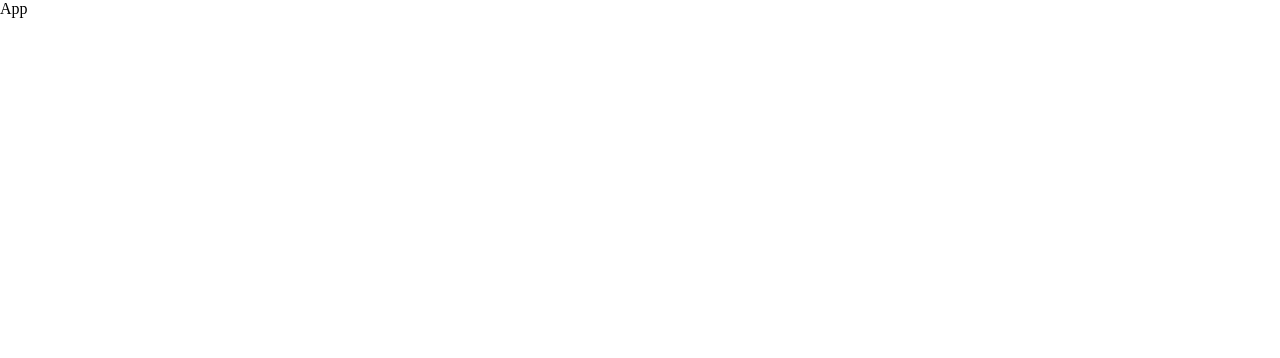
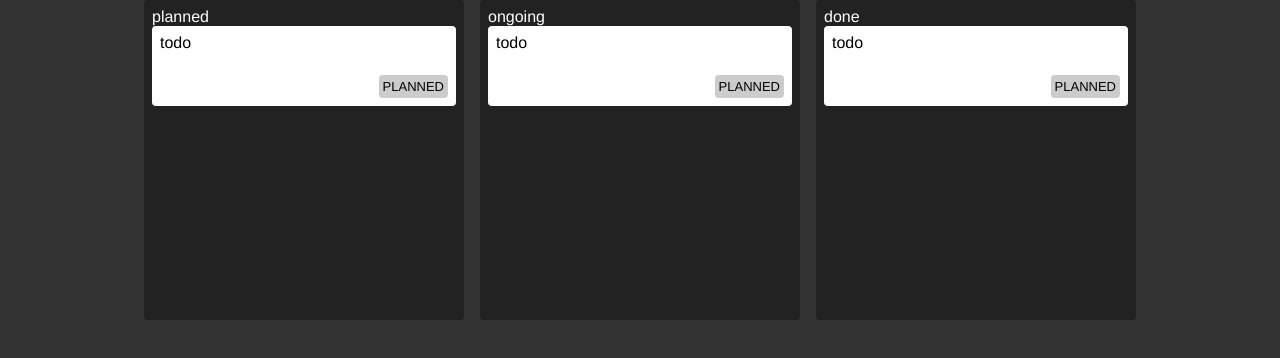
Before and after one commit to prathu9/kanban-zustand, a React (Vite) app: page / in a window 1280 px wide. Shown: the top 358 px of the page. Built offline with nearby package versions, Linux system fonts and the light colour scheme.

Commit message:
updated task component

```diff
--- a/package.json
+++ b/package.json
@@ -10,6 +10,7 @@
     "preview": "vite preview"
   },
   "dependencies": {
+    "classnames": "^2.3.2",
     "react": "^18.2.0",
     "react-dom": "^18.2.0",
     "zustand": "^4.4.3"
--- a/src/App.css
+++ b/src/App.css
@@ -1,4 +1,7 @@
 .App{
   background: var(--COLOR-GRAY);
   min-height: 100vh;
+  display: flex;
+  justify-content: center;
+  align-items: start;
 }
--- a/src/App.tsx
+++ b/src/App.tsx
@@ -1,11 +1,14 @@
 import './App.css'
+import Column from './components/Column'
 
 function App() {
 
   return (
     <>
-      <div>
-        App
+      <div className="App">
+        <Column state="planned" />
+        <Column state="ongoing"/>
+        <Column state="done"/>
       </div>
     </>
   )
--- /dev/null
+++ b/src/components/Column.css
@@ -0,0 +1,10 @@
+.column{
+    background: var(--COLOR-GRAY-DARK);
+    min-height: 20rem;
+    color: #fff;
+    width: 33%;
+    max-width: 20rem;
+    margin: 0 0.5rem;
+    border-radius: 4px;
+    padding: 0.5rem;
+}
--- /dev/null
+++ b/src/components/Column.tsx
@@ -0,0 +1,17 @@
+import Task from "./Task"
+import "./Column.css"
+
+type ColumnProps = {
+    state: string
+}
+
+const Column = ({state}: ColumnProps) => {
+    return(
+        <div className="column">
+            {state}
+            <Task title="todo"/>
+        </div>
+    )
+}
+
+export default Column;
--- /dev/null
+++ b/src/components/Task.css
@@ -0,0 +1,34 @@
+.task{
+    background: white;
+    border-radius: 4px;
+    min-height: 5rem;
+    color: black;
+    padding: 0.5rem;
+    display: flex;
+    flex-direction: column;
+    justify-content: space-between;
+}
+
+.bottomWrapper{
+    display: flex;
+    justify-content: space-between;
+}
+
+.status{
+    font-size: small;
+    background: var(--COLOR-GRAY-LIGHT);
+    padding: 0.25rem;
+    border-radius: 4px;
+}
+
+.PLANNED{
+    background: var(--COLOR-GRAY-LIGHT);
+}
+
+.ONGOING{
+    background: var(--COLOR-ONGOING);
+}
+
+.DONE{
+    background: var(--COLOR-DONE);
+}
--- /dev/null
+++ b/src/components/Task.tsx
@@ -0,0 +1,22 @@
+import classNames from "classnames"
+import "./Task.css"
+
+type TaskProps = {
+    title: string
+}
+
+const STATUS = 'PLANNED'
+
+const Task = ({title}: TaskProps) =>{
+    return (
+        <div className="task">
+            <div>{title}</div>
+            <div className="bottomWrapper">
+                <div></div>
+                <div className={classNames('status',STATUS)}>{STATUS}</div>
+            </div>
+        </div>
+    )
+}
+
+export default Task;
--- a/src/index.css
+++ b/src/index.css
@@ -4,8 +4,13 @@
   --COLOR-GRAY-LIGHT: #CCCCCC;
   --COLOR-ONGOING: #98c1d9;
   --COLOR-DONE: #ee6c4d;
+  font-family: Helvetica, sans-serif;
 }
 
 body{
   margin: 0;
 }
+
+*{
+  box-sizing: border-box;
+}
```
Also changed, not shown: 1 other file (tests, documents, lock files or other folders).
